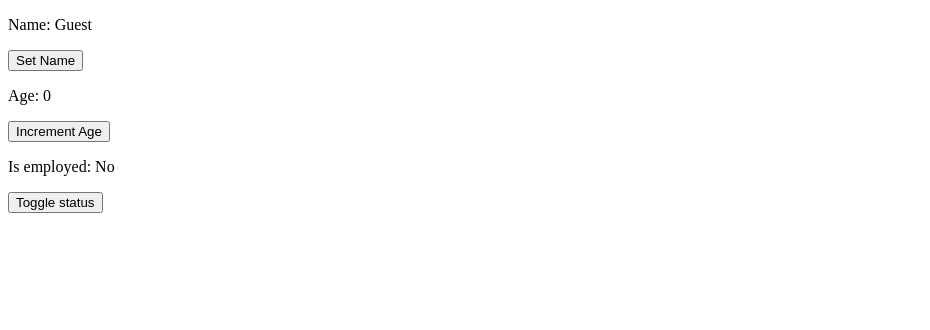
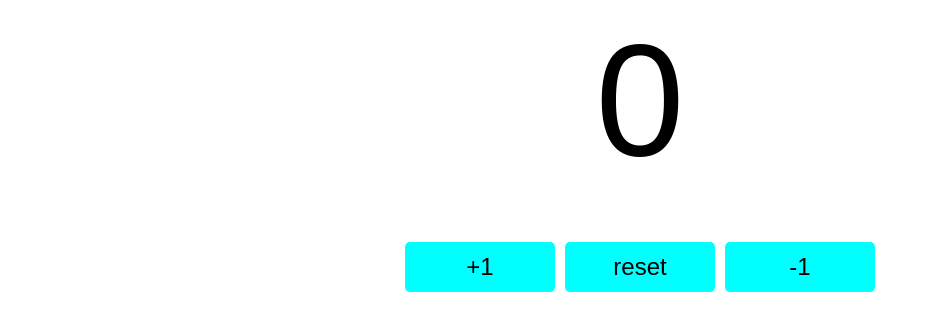
Before and after one commit to ovite15/Intro_to_React, a React (Vite) app: page / in a window 1280 px wide. Shown: the top 330 px of the page, without its empty margins (0-930 px from the left). Built offline with nearby package versions, Linux system fonts and the light colour scheme.

Commit message:
Learn(React): Basic Counter Programming

```diff
--- a/src/App.jsx
+++ b/src/App.jsx
@@ -1,10 +1,9 @@
-import Mycomponent from "./Mycomponent";
+import Counter from "./Counter";
 
 function App() {
   return(
     <>
-      <Mycomponent></Mycomponent>
-
+      <Counter></Counter>
     </>
   );
 }
--- /dev/null
+++ b/src/Counter.jsx
@@ -0,0 +1,30 @@
+
+import { useState } from "react";
+
+function Counter(){
+    const [count, setCount] = useState(0);
+
+    const increment = () =>{
+        setCount(count+1);
+    }
+
+    const decrease = () =>{
+        setCount(count-1)
+    }
+    const reset = () =>{
+        setCount(0)
+    }
+
+    return (
+        <div className="counter-container">
+            <p className="count-display">{count}</p>
+            <button className="counter-button" onClick={increment}>+1</button>
+            <button className="counter-button" onClick={reset}>reset</button>
+            <button className="counter-button" onClick={decrease}>-1</button>
+
+        </div>
+    )
+
+}
+
+export default Counter
--- a/src/index.css
+++ b/src/index.css
@@ -1,59 +1,26 @@
-.card{
-  border: 1 px solid hsl(0, 0%, 80%);
-  border-radius: 10px;
-  box-shadow: 5px 5px 5px hsl(0, 0%, 0%, 0.1);
-  padding: 20px;
-  margin: 10 px;
+.counter-container{
   text-align: center;
-  max-width: 250px ;
-  display: inline-block;
+  font-family: Arial, Helvetica, sans-serif;
 }
 
-.card .card-image{
-  max-width: 60%;
-  height: auto;
-  border-radius: 50%;
-  margin-bottom: 10px;
+.count-display{
+  font-size: 10em;
+  margin-top: 0;
+  margin-bottom: 50px;
 }
 
-.card .card-title{
-  font-family: Arial, sans-serif;
-  margin: 0;
-  color: hsl(0, 0%, 20%)
+.counter-button{
+  width: 150px;
+  height: 50px;
+  font-size: 1.5em;
+  margin: 0px 5px;
+  background-color: aqua;
+  border-radius: 5px;
+  border: none;
+  cursor: pointer;
 }
 
-.card .card-text{
-  font-family: Arial, sans-serif;
-  color: hsl(0, 0%, 60%)
-
+.counter-button:hover{
+  background-color: rgb(13, 239, 239);
 
 }
-
-.student{
-  font-family: Arial, sans-serif;
-  font-size: 2em;
-  padding: 10px;
-  border: 1px solid hsla(0, 0%, 50%, 0.8);
-}
-
-.student p{
-  margin: 0;
-}
-
-.welcome-message{
-  font-size: 2.5em;
-  background-color: green;
-  color: white;
-  padding: 10px;
-  border-radius: 5px;
-  margin: 0;
-}
-
-.login-prompt{
-  font-size: 2.5em;
-  background-color: red;
-  color: white;
-  padding: 10px;
-  border-radius: 5px;
-  margin: 0;
-}
```
